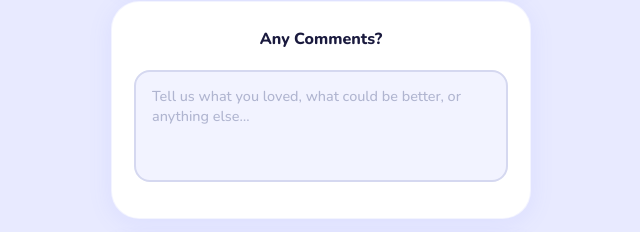
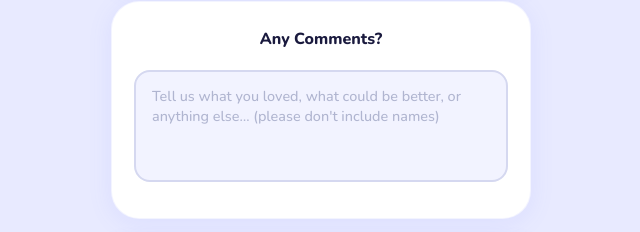
Before and after one commit to jllshov/agrhodes-meal, a plain HTML site: page feedback.html in a window 1280 px wide. Shown: the part 1100-1332 px from the top of the page, without its empty margins (319-959 px from the left). Drawn offline with nearby package versions, Linux system fonts and the light colour scheme; no server answers.

Commit message:
Meal feedback: ask people not to include names in comments
Co-Authored-By: Claude Opus 5.5 <noreply@anthropic.com>

```diff
--- a/feedback.html
+++ b/feedback.html
@@ -253,7 +253,7 @@
   <div class="card">
     <div class="card-title">Any Comments?</div>
     <div class="comment-required-note" id="commentRequiredNote">⚠ Please tell us more — a note is required for this rating</div>
-    <textarea id="comment" rows="4" placeholder="Tell us what you loved, what could be better, or anything else…"></textarea>
+    <textarea id="comment" rows="4" placeholder="Tell us what you loved, what could be better, or anything else… (please don't include names)"></textarea>
   </div>
 
   <div class="inline-err" id="formErr"></div>
```
